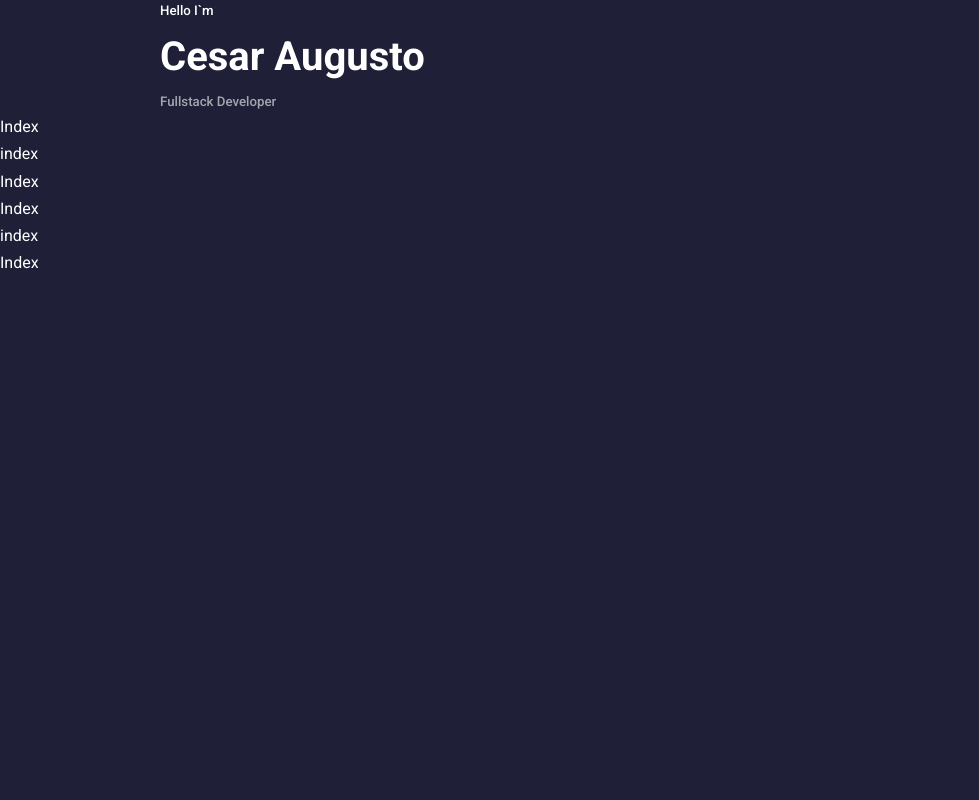
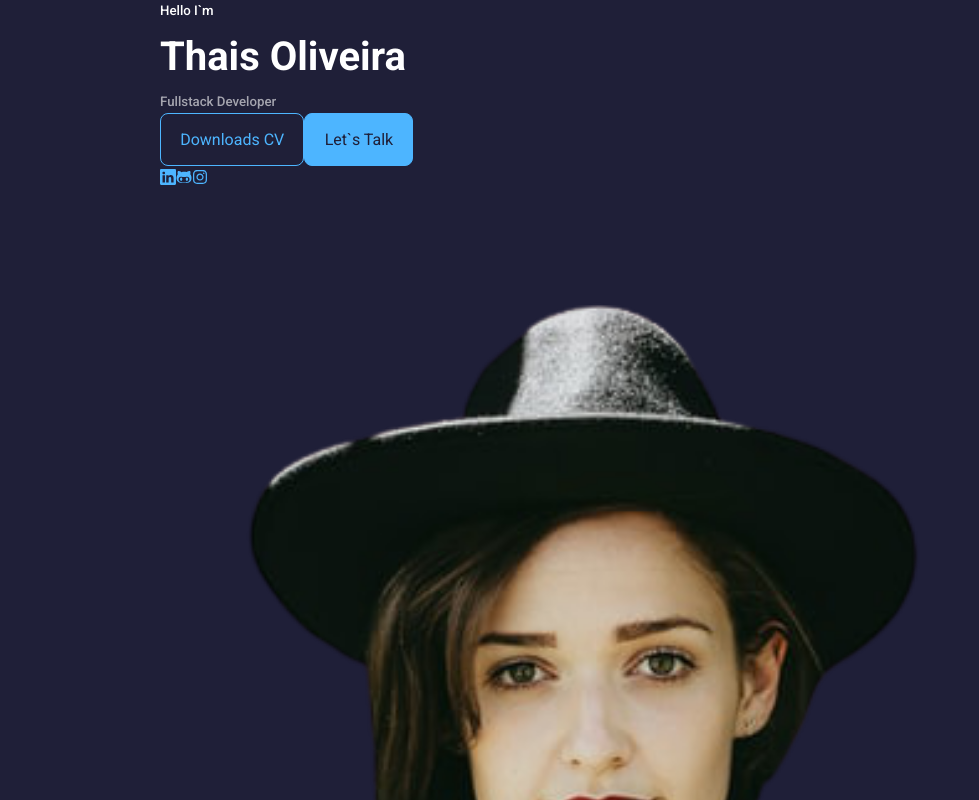
Before and after one commit to cesinhalius/PortfolioExample, a React (Create React App) app: page / in a window 1280 px wide. Shown: the top 800 px of the page, without its empty margins (0-979 px from the left). Built offline with nearby package versions, Linux system fonts and the light colour scheme.

Commit message:
Implementando dados para página e Adicionando arquivos de Social Mídia

```diff
--- /dev/null
+++ b/src/components/header/CTA.jsx
@@ -0,0 +1,13 @@
+import React from 'react'
+import CV from '../../assets/CV.pdf'
+
+const CTA = () => {
+  return (
+    <div>
+        <a href={CV} download className='btn'>Downloads CV</a>
+        <a href="#contact" className='btn btn-primary'>Let`s Talk</a>
+    </div>
+  )
+}
+
+export default CTA
--- a/src/components/header/Index.jsx
+++ b/src/components/header/Index.jsx
@@ -1,15 +1,25 @@
 import React from 'react'
 import './style.css'
+import ME from '../../assets/perfil1.png'
+import CTA from './CTA';
+import SocilMedia from './SocialMedia';
 
 const Index = () => {
   return (
     <header>
       <div className="container header__container">
         <h5>Hello I`m</h5>
-        <h1>Cesar Augusto</h1>
+        <h1>Thais Oliveira</h1>
         <h5 className="text-light">Fullstack Developer</h5>
+        <CTA/>
+        <SocilMedia/>
+
+        <div className="me">
+          <img src={ME} alt="me" />
+          </div>
       </div>
     </header>
+
   )
 }
 
--- /dev/null
+++ b/src/components/header/SocialMedia.jsx
@@ -0,0 +1,16 @@
+import React from 'react'
+import {BsLinkedin} from 'react-icons/bs'
+import {FaGithubAlt} from 'react-icons/fa'
+import {FaInstagram} from 'react-icons/fa'
+
+const SocialMedia = () => {
+  return (
+    <div className='header__socials'>
+        <a href="https://linkedin.com"><BsLinkedin/></a>
+        <a href="https://github.com"><FaGithubAlt/></a>
+        <a href="https://instagram.com"><FaInstagram/></a>
+    </div>
+  )
+}
+
+export default SocialMedia
```
